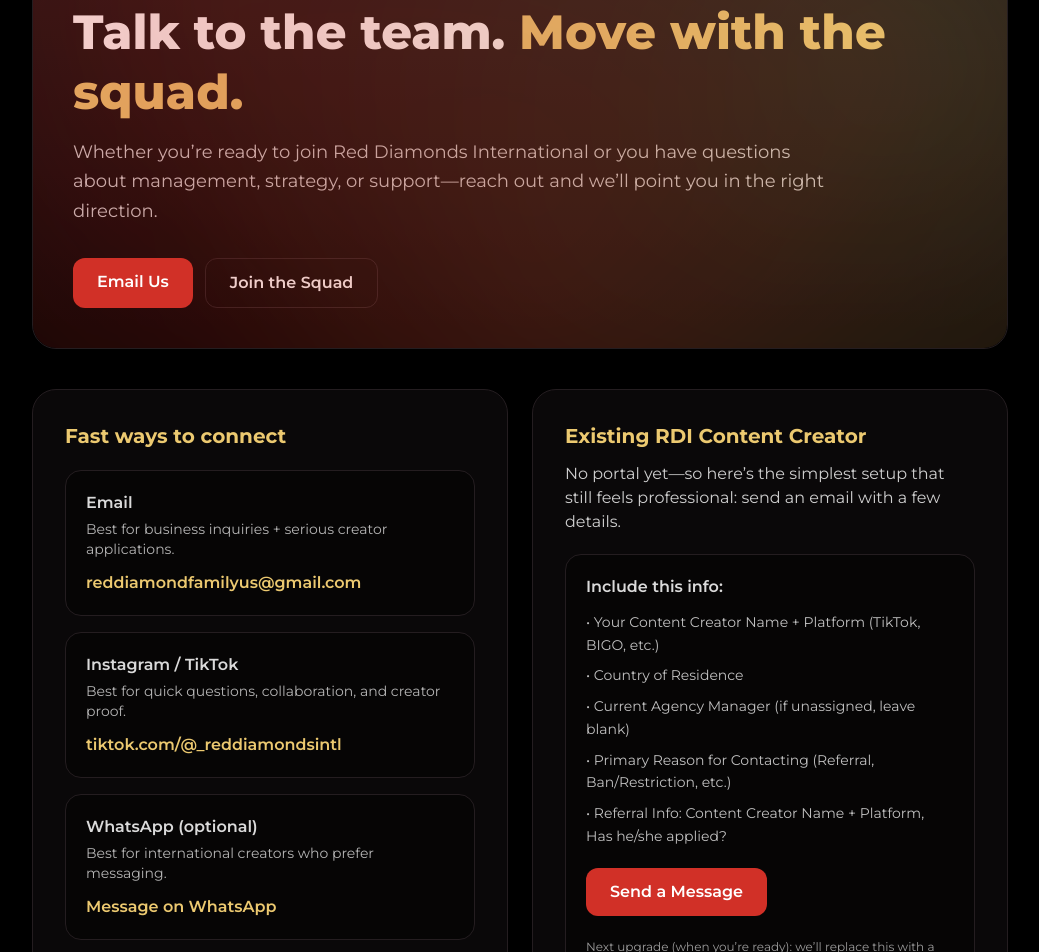
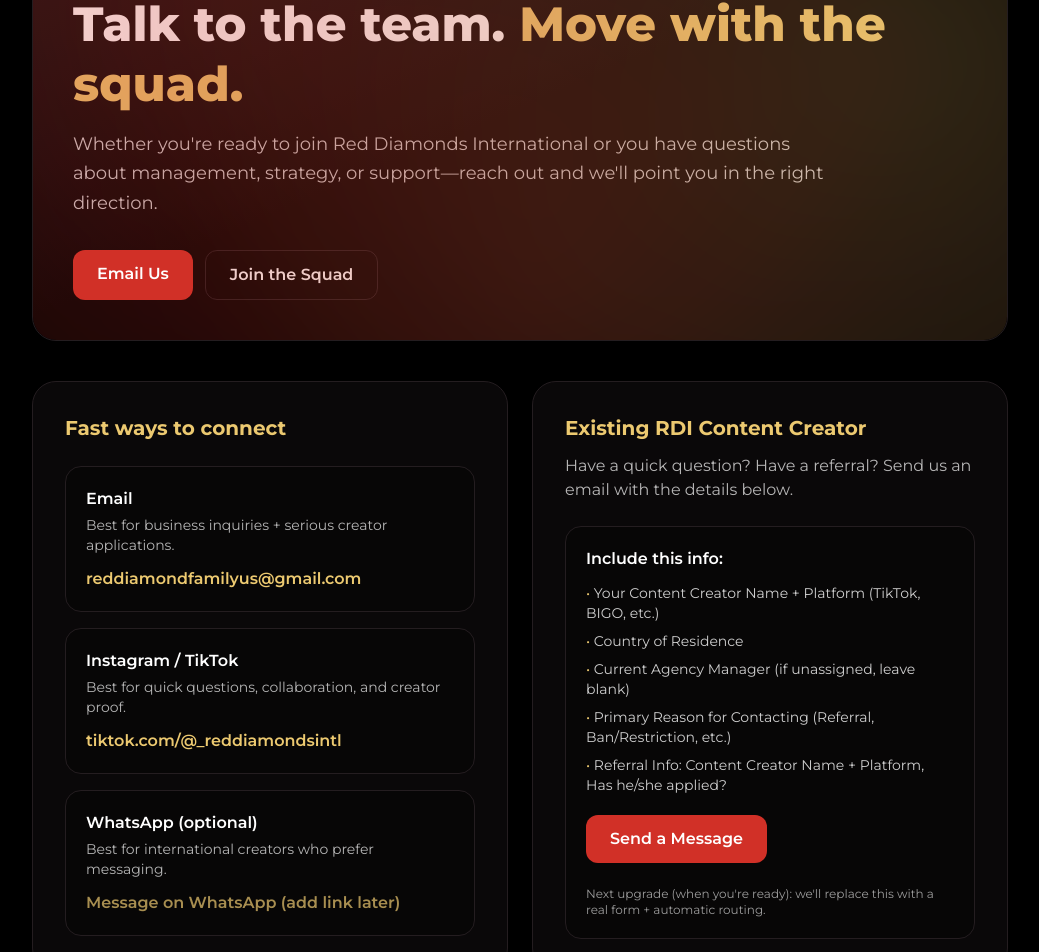
Before and after one commit to KingAdamas/reddiamonds-site, a Next.js app: page /contact in a window 1280 px wide. Shown: the part 220-1172 px from the top of the page, without its empty margins (120-1159 px from the left). Built offline with nearby package versions, Linux system fonts and the light colour scheme.

Commit message:
Fix contact page layout + update existing creator email template

```diff
--- a/app/contact/page.tsx
+++ b/app/contact/page.tsx
@@ -1,70 +1,89 @@
 import Link from "next/link";
 
 export default function ContactPage() {
+  const email = "reddiamondfamilyus@gmail.com";
+
+  const subject = encodeURIComponent("Existing RDI Content Creator");
+  const body = encodeURIComponent(
+    [
+      "Your Content Creator Name + Platform (TikTok, BIGO, etc.): ",
+      "Country of Residence: ",
+      "Current Agency Manager (if unassigned, leave blank): ",
+      "Primary Reason for Contacting (Referral, Ban/Restriction, etc.): ",
+      "Referral Info: Content Creator Name + Platform, Has he/she applied?: ",
+    ].join("\n")
+  );
+
+  const mailto = `mailto:${email}?subject=${subject}&body=${body}`;
+
   return (
     <main className="min-h-[calc(100vh-72px)] bg-[#000000] text-white">
       <div className="mx-auto max-w-5xl px-6 py-14">
         {/* HERO */}
-        <div className="relative overflow-hidden rounded-3xl border border-[#241d20] bg-gradient-to-b from-[#241d20]/60 to-transparent p-10 shadow-lg">
+        <div className="relative overflow-hidden rounded-3xl border border-[#241d20] bg-gradient-to-br from-[#241d20]/60 via-transparent to-transparent p-10 shadow-lg">
+          {/* If you have this glow class in your CSS, it’ll show; if not, it’s harmless */}
           <div className="rdi-hero-glow" />
 
-          <p className="text-xl font-bold text-[#ecc970]">Let’s Connect</p>
+          <p className="text-sm font-semibold tracking-widest text-[#ecc970]/90">
+            Let&apos;s Connect
+          </p>
 
           <h1 className="mt-3 text-4xl font-extrabold leading-tight md:text-5xl">
-            Talk to the team.
-            <span className="text-[#ecc970]"> Move with the squad.</span>
+            Talk to the team.{" "}
+            <span className="text-[#ecc970]">Move with the squad.</span>
           </h1>
 
-          <p className="mt-4 max-w-3xl text-lg leading-relaxed text-white/80">
-            Whether you’re ready to join Red Diamonds International or you have questions
-            about management, strategy, or support—reach out and we’ll point you in the right direction.
+          <p className="mt-4 max-w-3xl text-white/80 text-lg leading-relaxed">
+            Whether you&apos;re ready to join Red Diamonds International or you have
+            questions about management, strategy, or support—reach out and we&apos;ll
+            point you in the right direction.
           </p>
 
           <div className="mt-8 flex flex-wrap gap-3">
             <a
-              className="rdi-btn-shine rounded-xl bg-[#d13027] px-6 py-3 font-semibold text-white hover:bg-[#97261f]"
-              href="mailto:reddiamondfamilyus@gmail.com?subject=Existing%20RDI%20Content%20Creator&body=Your%20Content%20Creator%20Name%20%2B%20Platform%20%28TikTok%2C%20BIGO%2C%20etc.%29%3A%20%0ACountry%20of%20Residence%3A%20%0ACurrent%20Agency%20Manager%20%28if%20unassigned%2C%20leave%20blank%29%3A%20%0APrimary%20Reason%20for%20Contacting%20%28Referral%2C%20Ban/Restriction%2C%20etc.%29%3A%20%0AReferral%20Info%20%28Creator%20Name%20%2B%20Platform%2C%20has%20he/she%20applied%3F%29%3A%20"
+              href={`mailto:${email}`}
+              className="rdi-btn-shine inline-block rounded-xl bg-[#d13027] px-6 py-3 font-semibold text-white hover:bg-[#97261f]"
             >
               Email Us
             </a>
 
             <Link
               href="/apply"
-              className="rounded-xl border border-[#241d20] bg-transparent px-6 py-3 font-semibold text-white hover:border-[#ecc970]/60 hover:text-[#ecc970]"
+              className="inline-block rounded-xl border border-[#241d20] bg-transparent px-6 py-3 font-semibold text-white hover:border-[#ecc970]/60 hover:text-[#ecc970]"
             >
               Join the Squad
             </Link>
           </div>
         </div>
 
-        {/* CONTENT */}
+        {/* CARDS */}
         <div className="mt-10 grid gap-6 md:grid-cols-2">
-          {/* LEFT: OPTIONS */}
+          {/* FAST WAYS */}
           <div className="rounded-3xl border border-[#241d20] bg-[#241d20]/30 p-8">
             <h2 className="text-xl font-bold text-[#ecc970]">Fast ways to connect</h2>
 
-            <div className="mt-5 space-y-4 text-white/85">
-              <div className="rounded-2xl border border-[#241d20] bg-black/40 p-5">
+            <div className="mt-6 space-y-4">
+              <div className="rounded-2xl border border-[#241d20] bg-[#000000]/30 p-5">
                 <p className="font-semibold">Email</p>
                 <p className="mt-1 text-sm text-white/70">
                   Best for business inquiries + serious creator applications.
                 </p>
                 <a
                   className="mt-3 inline-block font-semibold text-[#ecc970] hover:underline"
-                  href="mailto:reddiamondfamilyus@gmail.com?subject=RDI%20-%20Let%E2%80%99s%20Connect"
+                  href={`mailto:${email}`}
                 >
-                  reddiamondfamilyus@gmail.com
+                  {email}
                 </a>
               </div>
 
-              <div className="rounded-2xl border border-[#241d20] bg-black/40 p-5">
+              <div className="rounded-2xl border border-[#241d20] bg-[#000000]/30 p-5">
                 <p className="font-semibold">Instagram / TikTok</p>
                 <p className="mt-1 text-sm text-white/70">
                   Best for quick questions, collaboration, and creator proof.
                 </p>
                 <a
                   className="mt-3 inline-block font-semibold text-[#ecc970] hover:underline"
-                  href="https://www.tiktok.com/"
+                  href="https://www.tiktok.com/@_reddiamondsintl"
                   target="_blank"
                   rel="noreferrer noopener"
                 >
@@ -72,44 +91,58 @@
                 </a>
               </div>
 
-              <div className="rounded-2xl border border-[#241d20] bg-black/40 p-5">
+              <div className="rounded-2xl border border-[#241d20] bg-[#000000]/30 p-5">
                 <p className="font-semibold">WhatsApp (optional)</p>
                 <p className="mt-1 text-sm text-white/70">
                   Best for international creators who prefer messaging.
                 </p>
-                <a
-                  className="mt-3 inline-block font-semibold text-[#ecc970] hover:underline"
-                  href="https://wa.me/17707505844"
-                  target="_blank"
-                  rel="noreferrer noopener"
-                >
-                  Message on WhatsApp
-                </a>
+                <span className="mt-3 inline-block font-semibold text-[#ecc970]/70">
+                  Message on WhatsApp (add link later)
+                </span>
               </div>
             </div>
           </div>
 
-          {/* RIGHT: QUICK MESSAGE */}
+          {/* EXISTING CREATOR */}
           <div className="rounded-3xl border border-[#241d20] bg-[#241d20]/30 p-8">
-            <h2 className="text-xl font-bold text-[#ecc970]">Existing RDI Content Creator</h2>
-            <p className="mt-3 text-white/80">
-              No portal yet—so here’s the simplest setup that still feels professional:
-              send an email with a few details.
+            <h2 className="text-xl font-bold text-[#ecc970]">
+              Existing RDI Content Creator
+            </h2>
+
+            <p className="mt-3 text-white/70">
+              Have a quick question? Have a referral? Send us an email with the
+              details below.
             </p>
 
-            <div className="mt-5 rounded-2xl border border-[#241d20] bg-black/40 p-5 text-white/85">
+            <div className="mt-6 rounded-2xl border border-[#241d20] bg-[#000000]/30 p-5">
               <p className="font-semibold">Include this info:</p>
-              <ul className="mt-3 space-y-2 text-sm text-white/75">
-<li className="leading-relaxed">• Your Content Creator Name + Platform (TikTok, BIGO, etc.)</li>
-<li className="leading-relaxed">• Country of Residence</li>
-<li className="leading-relaxed">• Current Agency Manager (if unassigned, leave blank)</li>
-<li className="leading-relaxed">• Primary Reason for Contacting (Referral, Ban/Restriction, etc.)</li>
-<li className="leading-relaxed">• Referral Info: Content Creator Name + Platform, Has he/she applied?</li>
-</ul>
+
+              <ul className="mt-3 space-y-2 text-sm text-white/80">
+                <li>
+                  <span className="text-[#ecc970]">• </span>
+                  Your Content Creator Name + Platform (TikTok, BIGO, etc.)
+                </li>
+                <li>
+                  <span className="text-[#ecc970]">• </span>
+                  Country of Residence
+                </li>
+                <li>
+                  <span className="text-[#ecc970]">• </span>
+                  Current Agency Manager (if unassigned, leave blank)
+                </li>
+                <li>
+                  <span className="text-[#ecc970]">• </span>
+                  Primary Reason for Contacting (Referral, Ban/Restriction, etc.)
+                </li>
+                <li>
+                  <span className="text-[#ecc970]">• </span>
+                  Referral Info: Content Creator Name + Platform, Has he/she applied?
+                </li>
+              </ul>
 
               <a
                 className="rdi-btn-shine mt-5 inline-block rounded-xl bg-[#d13027] px-6 py-3 font-semibold text-white hover:bg-[#97261f]"
-                href="mailto:reddiamondfamilyus@gmail.com?subject=Existing%20RDI%20Content%20Creator&body=Your%20Content%20Creator%20Name%20%2B%20Platform%20%28TikTok%2C%20BIGO%2C%20etc.%29%3A%20%0ACountry%20of%20Residence%3A%20%0ACurrent%20Agency%20Manager%20%28if%20unassigned%2C%20leave%20blank%29%3A%20%0APrimary%20Reason%20for%20Contacting%20%28Referral%2C%20Ban%2FRestriction%2C%20etc.%29%3A%20%0AReferral%20Info%20%28Content%20Creator%20Name%20%2B%20Platform%2C%20Has%20he%2Fshe%20applied%3F%29%3A%20"
+                href={mailto}
                 target="_blank"
                 rel="noreferrer noopener"
               >
@@ -117,7 +150,8 @@
               </a>
 
               <p className="mt-4 text-xs text-white/60">
-                Next upgrade (when you’re ready): we’ll replace this with a real form + automatic routing.
+                Next upgrade (when you&apos;re ready): we&apos;ll replace this with a real
+                form + automatic routing.
               </p>
             </div>
           </div>
```
